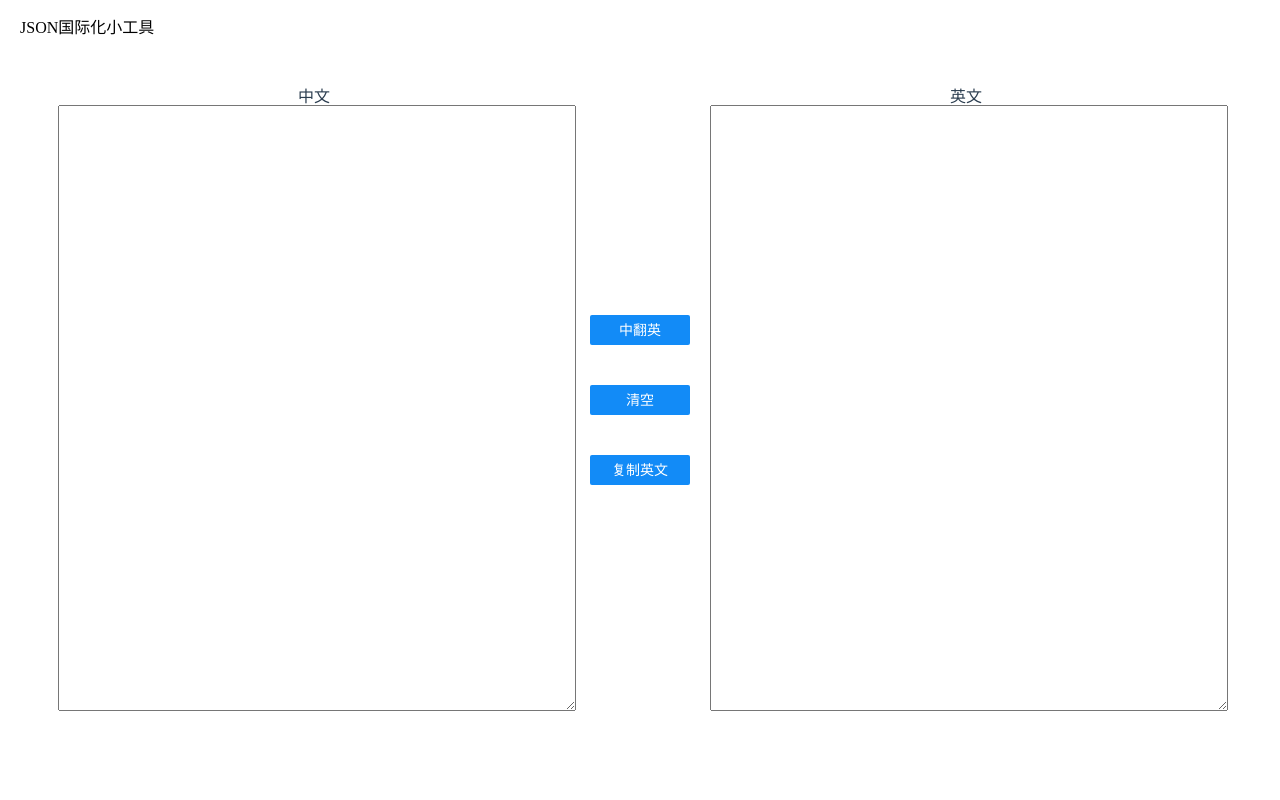
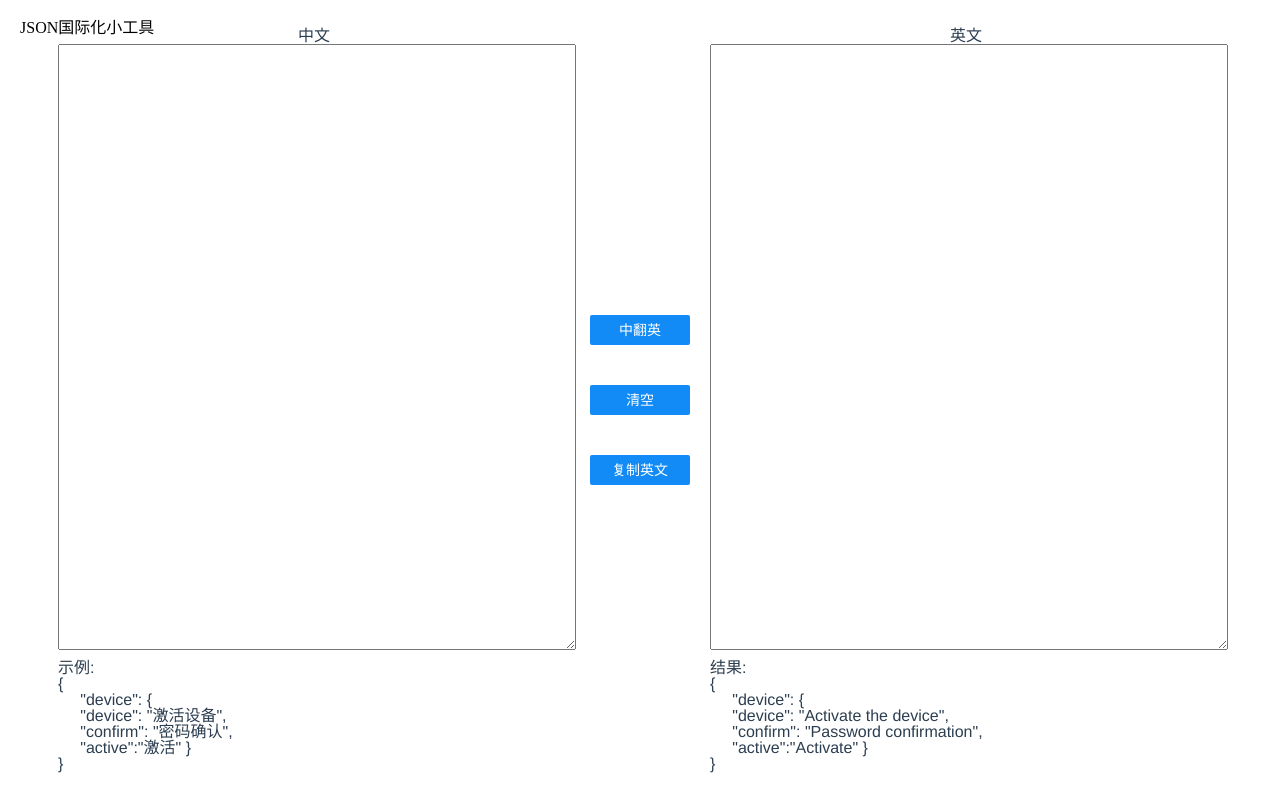
Before and after one commit to David-XIa001/Json-Internation, a Vue app: page / in a window 1280 px wide. Built offline with nearby package versions, Linux system fonts and the light colour scheme.

Commit message:
feat:支持超长分片翻译

```diff
--- a/src/App.vue
+++ b/src/App.vue
@@ -5,16 +5,33 @@
       <div class="left">
         <p>中文</p>
         <textarea v-model="info"></textarea>
+        <div class="eg">
+          <p>示例:</p>
+          <p>{</p>
+          <p>&nbsp;&nbsp;&nbsp;&nbsp;&nbsp;"device": {</p>
+          <p>&nbsp;&nbsp;&nbsp;&nbsp;&nbsp;"device": "激活设备",</p>
+          <p>&nbsp;&nbsp;&nbsp;&nbsp;&nbsp;"confirm": "密码确认",</p>
+          <p>&nbsp;&nbsp;&nbsp;&nbsp;&nbsp;"active":"激活" }</p>
+          <p>}</p>
+        </div>
       </div>
       <div class="option">
         <button @click="handle">中翻英</button>
         <button @click="cleanInfo">清空</button>
         <button @click="copy">复制英文</button>
       </div>
-
       <div class="right">
         <p>英文</p>
         <textarea v-model="result"></textarea>
+        <div class="eg">
+          <p>结果:</p>
+          <p>{</p>
+          <p>&nbsp;&nbsp;&nbsp;&nbsp;&nbsp;"device": {</p>
+          <p>&nbsp;&nbsp;&nbsp;&nbsp;&nbsp;"device": "Activate the device",</p>
+          <p>&nbsp;&nbsp;&nbsp;&nbsp;&nbsp;"confirm": "Password confirmation",</p>
+          <p>&nbsp;&nbsp;&nbsp;&nbsp;&nbsp;"active":"Activate" }</p>
+          <p>}</p>
+        </div>
       </div>
     </div>
   </div>
@@ -60,7 +77,7 @@ export default {
           res[k] = {};
           this.flat1(v, res[k]);
         } else {
-          res[k] = this.transResult[this.index].trim();
+          res[k] = this.transResult[this.index]?.trim();
           this.index++;
         }
       }
@@ -105,7 +122,7 @@ export default {
         console.log("e =", e);
       }
     },
-    send(isObj) {
+    async send(isObj) {
       let jsonObj = {};
       if (isObj) {
         eval("jsonObj =" + this.info);
@@ -115,14 +132,45 @@ export default {
       this.str = "";
       this.index = 0;
       this.flat(jsonObj);
+      // 要翻译的字符串
+      let query = this.str.substr(0, this.str.length);
+      let allResult = "";
+      const pice = 1000; //分片长度
+      // 超过长度进行分片处理
+      if (query.length > pice) {
+        let maxPice = Math.ceil(query.length / pice);
+        let start = 0;
+        for (let i = 1; i <= maxPice; i++) {
+          let end = pice * i;
+          while (query[end] != ";" && query[end - 1] != ";") {
+            end--;
+          }
+          allResult = allResult + (await this.sendApi(query.slice(start, end)));
+          start = end;
+        }
+        this.restore(allResult, jsonObj, isObj);
+      } else {
+        allResult = await this.sendApi(query);
+        this.restore(allResult, jsonObj, isObj);
+      }
+    },
+    // 还原成英文
+    restore(transResultStr, jsonObj, isObj) {
+      this.transResult = transResultStr.split(";;");
+      setTimeout(() => {
+        let result = this.flat1(jsonObj);
+        if (isObj) {
+          this.result = JSON.stringify(result, null, "\t");
+        } else {
+          this.result = JSON.stringify(result, null, "\t");
+        }
+      }, 0);
+    },
+    // 调api
+    sendApi(query) {
       let appid = "20220530001234142"; //自己申请
       let key = "tunwKhOriVfTiSaAtH9n"; //自己申请
       let salt = new Date().getTime();
-      let query = this.str.substr(0, this.str.length - 2);
-      if (query.length > 2000) {
-        alert("翻译字符请限制在2000字以内!");
-        return;
-      }
       let str1 = appid + query + salt + key;
       let params = {
         q: query,
@@ -132,17 +180,8 @@ export default {
         to: "en",
         sign: md5(str1),
       };
-      transtoEn(params).then((res) => {
-        let transResultStr = res.trans_result[0].dst;
-        this.transResult = transResultStr.split(";;");
-        setTimeout(() => {
-          let result = this.flat1(jsonObj);
-          if (isObj) {
-            this.result = JSON.stringify(result, null, "\t");
-          } else {
-            this.result = JSON.stringify(result, null, "\t");
-          }
-        }, 0);
+      return transtoEn(params).then((res) => {
+        return res.trans_result[0].dst;
       });
     },
     handle() {
@@ -354,4 +393,8 @@ button {
 button:active {
   background-color: #125af7;
 }
+.eg{
+  margin-top: 10px;
+  text-align: left;
+}
 </style>
```
Also changed, not shown: 1 other file (tests, documents, lock files or other folders).
